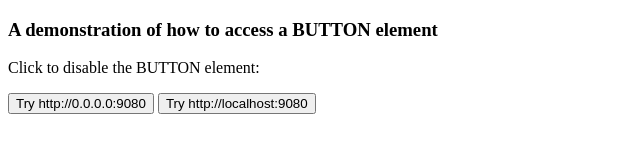
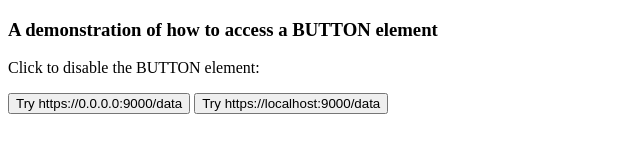
Before and after one commit to maximkazimirski/maximkazimirski.github.io, a plain HTML site: page index.html in a window 1280 px wide. Shown: the whole page, without its empty margins (0-640 px from the left). Drawn offline with Linux system fonts and the light colour scheme.

Commit message:
- update button

```diff
--- a/index.html
+++ b/index.html
@@ -6,8 +6,8 @@
 
 <p>Click to disable the BUTTON element:</p>
 
-<button type="button" id="myBtn" onclick="myFunction('http://0.0.0.0:9080/magic')">Try http://0.0.0.0:9080</button>
-<button type="button" id="myBtn" onclick="myFunction('http://localhost:9080/magic')">Try http://localhost:9080</button>
+<button type="button" id="myBtn" onclick="myFunction('https://0.0.0.0:9000/data')">Try https://0.0.0.0:9000/data</button>
+<button type="button" id="myBtn" onclick="myFunction('https://localhost:9000/data')">Try https://localhost:9000/data</button>
 
 <p id="result"></p>
 
@@ -24,7 +24,7 @@ function myFunction(host) {
   }
 
   xhr.send(JSON.stringify({
-      eventAction: "event_name",
+      eventAction: "Test_event",
       parameters: {
         "key": "value",
         "key2": "value2"
```
